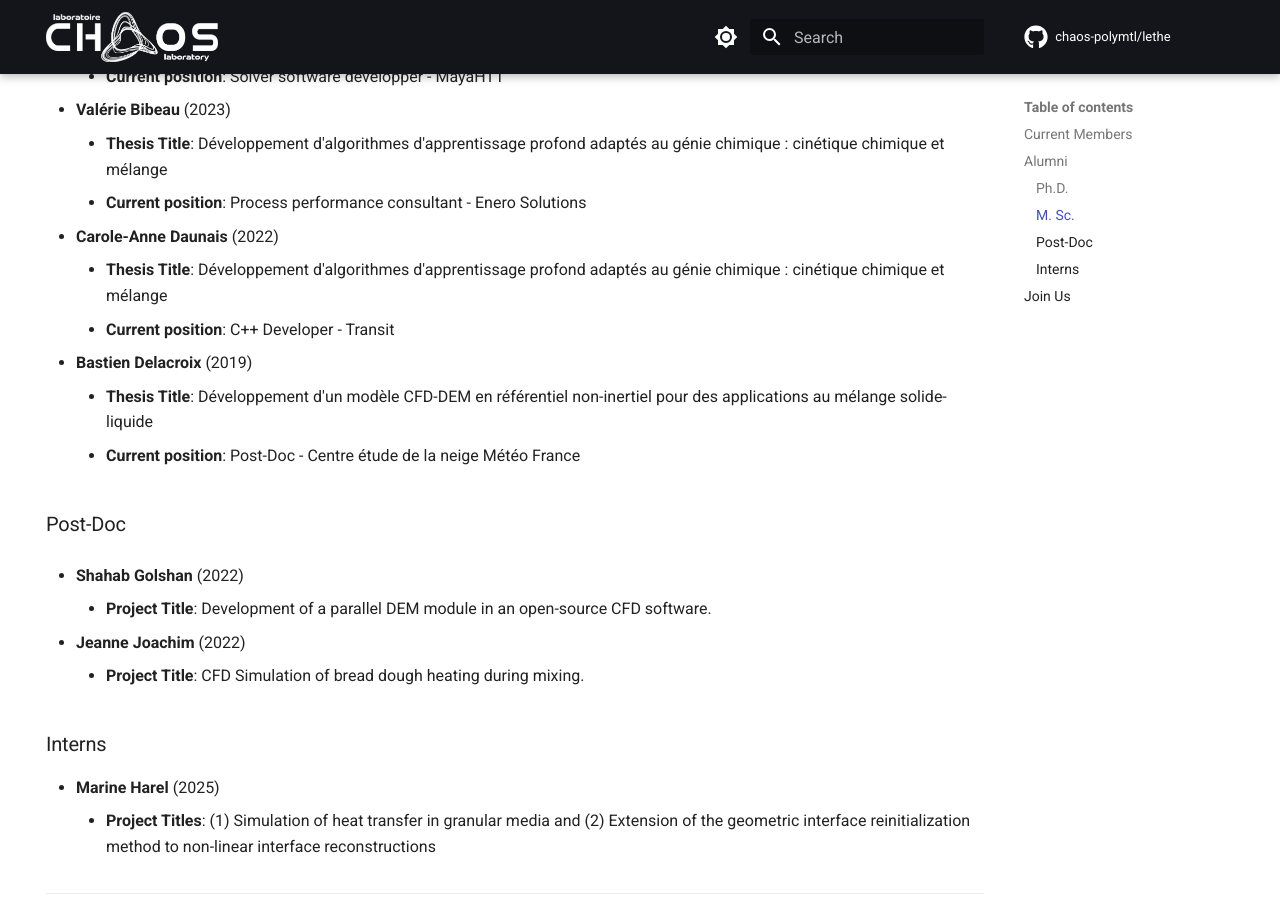
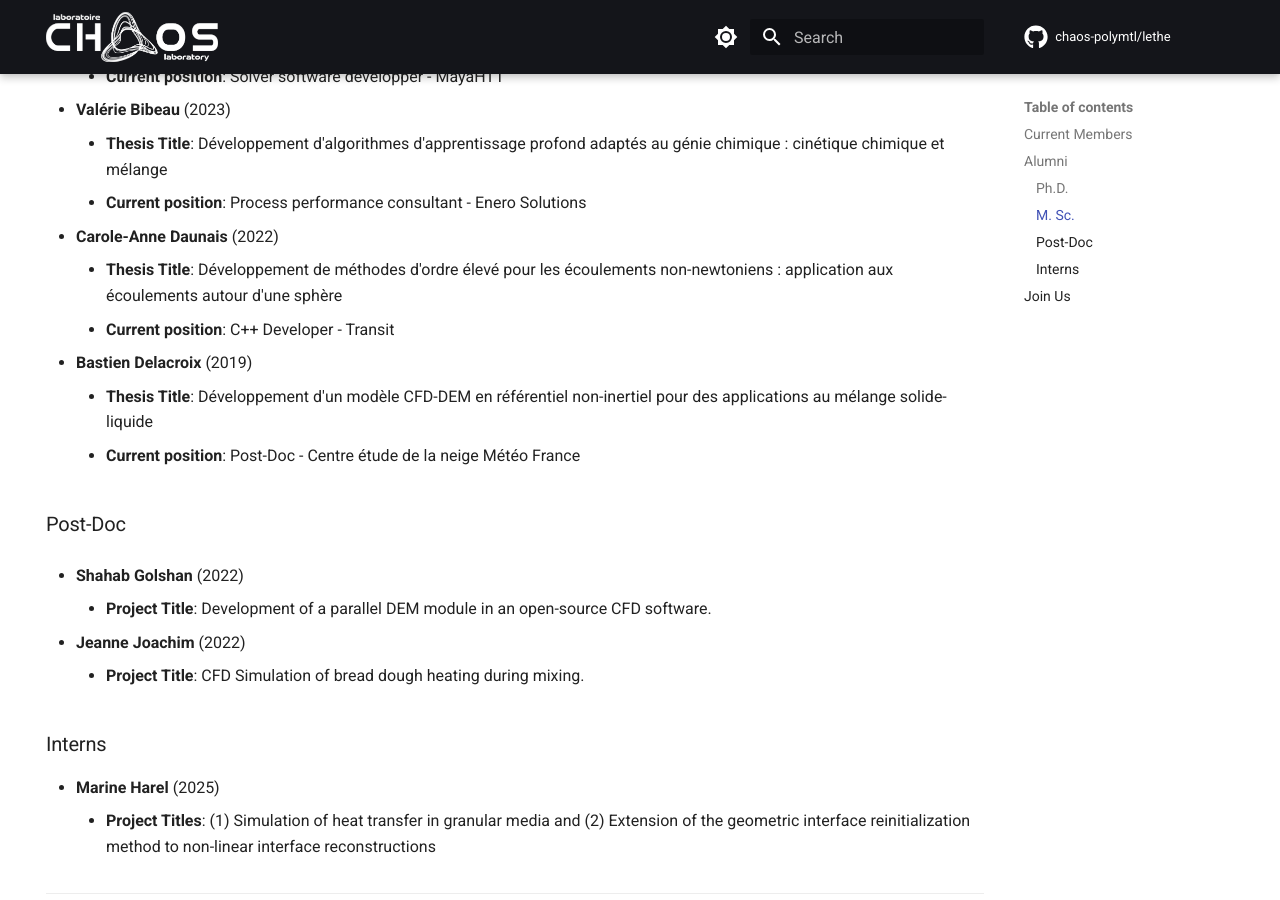
Before and after one commit to chaos-polymtl/chaos-lab, an MkDocs documentation site: the page built from docs/team.md, in a window 1280 px wide and 900 px high, scrolled down 4740 px. Built offline with MkDocs 1.6.1 and Material for MkDocs 9.7.7, drawn with Linux system fonts in a browser that asks for light colours; a script that is not in the unit is left out; comment, search, counter and statistics services are not loaded.

Commit message:
Update thesis title for Carole-Anne Daunais

```diff
--- a/docs/team.md
+++ b/docs/team.md
@@ -260,7 +260,7 @@ We are proud of our alumni who have gone on to successful careers in academia an
     - **Current position**: Process performance consultant - Enero Solutions
 
 - **Carole-Anne Daunais** (2022)
-    - **Thesis Title**: Développement d'algorithmes d'apprentissage profond adaptés au génie chimique : cinétique chimique et mélange
+    - **Thesis Title**: Développement de méthodes d'ordre élevé pour les écoulements non-newtoniens : application aux écoulements autour d'une sphère
     - **Current position**: C++ Developer - Transit
 
 - **Bastien Delacroix** (2019)
```
